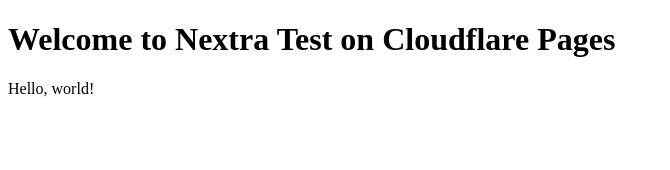
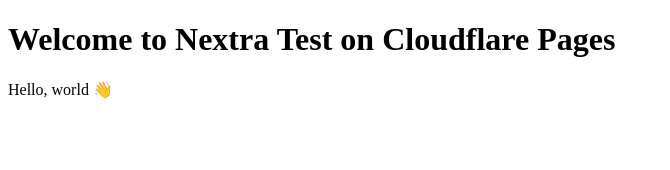
Before and after one commit to githubdev99/nextra-test-cloudflare, a Next.js app: page / in a window 1280 px wide. Shown: the top 170 px of the page, without its empty margins (0-670 px from the left). Built offline with nearby package versions, Linux system fonts and the light colour scheme.

Commit message:
Trigger deployment

```diff
--- a/pages/index.mdx
+++ b/pages/index.mdx
@@ -1,3 +1,3 @@
 # Welcome to Nextra Test on Cloudflare Pages
 
-Hello, world!
+Hello, world 👋
```
